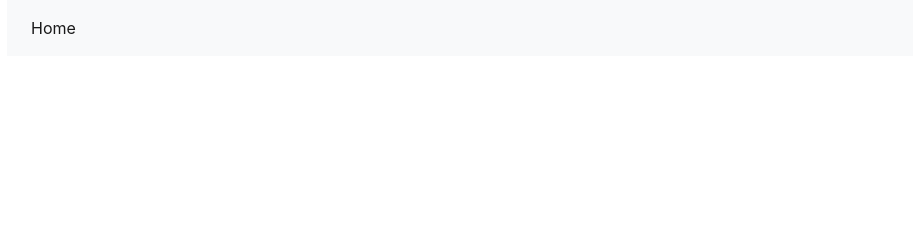
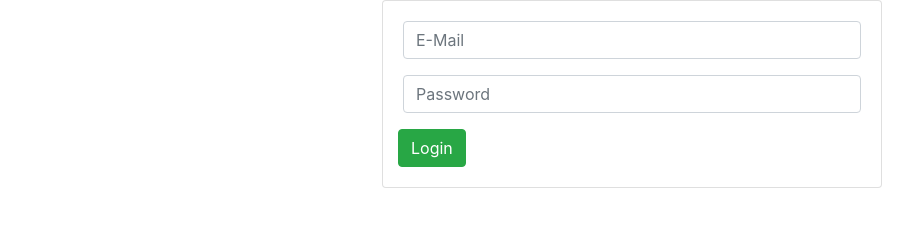
Before and after one commit to furkankoc18/PersonCRUD, a plain HTML site: page index.html at #!/login in a window 1280 px wide. Shown: the whole page, without its empty margins (8-921 px from the left). Drawn offline with Linux system fonts and the light colour scheme.

Commit message:
login page add

```diff
--- a/index.html
+++ b/index.html
@@ -14,7 +14,7 @@
   <script type="text/javascript" src="js/app.js"></script>
 
   <div class="container-fluid">
-    <ng-include src="'views/components/headermenu.html'"></ng-include>
+    <!--<ng-include src="'views/components/headermenu.html'"></ng-include>-->
       <ng-view></ng-view>
   </div>
 </body>
--- a/js/app.js
+++ b/js/app.js
@@ -10,10 +10,14 @@ function Person(name, surname, birthYear, country, city, password, isPasive) {
   this.isPasive = isPasive;
 }
 
-app.config(['$routeProvider', function ($routeProvider) {
+app.config(['$routeProvider', function($routeProvider) {
   $routeProvider
     .when('/home', {
-            templateUrl: 'views/homepage.html',
+      templateUrl: 'views/HomePage.html',
+      controller: 'AppController'
+    })
+      .when('/login', {
+      templateUrl: 'views/LoginPage.html',
       controller: 'AppController'
     })
     .otherwise({
@@ -21,13 +25,13 @@ app.config(['$routeProvider', function ($routeProvider) {
     })
 }]);
 
-app.controller('AppController', ['$scope', '$localStorage', '$sessionStorage', function ($scope, $localStorage, $sessionStorage) {
+app.controller('AppController', ['$scope', '$localStorage', '$sessionStorage', function($scope, $localStorage, $sessionStorage) {
 
   let cityList = $scope.cityList;
   $scope.personList = [];
   $scope.personList = $localStorage.personList;
-    $scope.countryList = [
-        {
+
+  $scope.countryList = [{
       'countryID': 1,
       'name': 'Türkiye'
     },
@@ -37,8 +41,7 @@ app.controller('AppController', ['$scope', '$localStorage', '$sessionStorage', f
     }
   ];
 
-    $scope.cityList = [
-        {
+  $scope.cityList = [{
       'cityID': 34,
       'countryID': 1,
       'name': 'İstanbul'
@@ -60,8 +63,7 @@ app.controller('AppController', ['$scope', '$localStorage', '$sessionStorage', f
     }
   ];
 
-    $scope.birthYearList = [
-        {
+  $scope.birthYearList = [{
       'birthYearID': 1,
       'birthYear': 1996
     },
@@ -79,22 +81,23 @@ app.controller('AppController', ['$scope', '$localStorage', '$sessionStorage', f
     }
   ];
 
-    $scope.init = function () {
+  $scope.init = function() {
     //init metod
+    console.log("init running");
   };
 
-    $scope.addPerson = function (person) {
+  $scope.addPerson = function(person) {
     person.isPasive = true;
     let personObj = new Person(person.name, person.surname, person.birthYear, person.country, person.city, person.password, person.isPasive);
     $scope.personList.push(personObj);
     $localStorage.personList = $scope.personList;
   };
 
-    $scope.removePerson = function (index) {
+  $scope.removePerson = function(index) {
     $scope.personList.splice(index, 1);
   };
 
-    $scope.changeCountry = function (countryID) {
+  $scope.changeCountry = function(countryID) {
     $scope.cityList = [];
     for (i = 0; i < cityList.length; i++) {
       if (cityList[i].countryID == countryID) {
@@ -103,7 +106,7 @@ app.controller('AppController', ['$scope', '$localStorage', '$sessionStorage', f
     }
   };
 
-    $scope.changeCountryEdit = function (countryName) {
+  $scope.changeCountryEdit = function(countryName) {
 
     $scope.cityListEdit = [];
     let id;
@@ -120,11 +123,11 @@ app.controller('AppController', ['$scope', '$localStorage', '$sessionStorage', f
   };
 
 
-    $scope.editPerson = function (personIndex) {
+  $scope.editPerson = function(personIndex) {
     $scope.personList[personIndex].isPasive = false;
   };
 
-    $scope.updatePerson = function (personIndex) {
+  $scope.updatePerson = function(personIndex) {
     $scope.personList[personIndex].isPasive = true;
   }
 }]);
--- /dev/null
+++ b/views/LoginPage.html
@@ -0,0 +1,24 @@
+<div class="container">
+    <div class="d-flex justify-content-center">
+        <div class="card" style="width: 500px;">
+            <div class="card-body">
+                <form ng-submit="loginPerson(login)">
+                    <div class="form-row">
+                        <div class="form-group col-md-12">
+                            <input type="email" class="form-control" ng-model="login.email" placeholder="E-Mail">
+                        </div>
+                    </div>
+                    <div class="form-row">
+                        <div class="form-group col-md-12">
+                            <input type="password" class="form-control" ng-model="login.password"
+                                   placeholder="Password">
+                        </div>
+                    </div>
+                    <div class="form-row">
+                        <button type="submit" class="btn btn-success">Login</button>
+                    </div>
+                </form>
+            </div>
+        </div>
+    </div>
+</div>
--- a/views/components/headermenu.html
+++ b/views/components/headermenu.html
@@ -7,5 +7,8 @@
     <div class="navbar-nav">
       <a class="nav-item nav-link active" href="#!home">Home</a>
     </div>
+    <div class="navbar-nav">
+      <a class="nav-item nav-link active" href="#!login">Logout</a>
+    </div>
   </div>
 </nav>
```
Lines whose indentation alone changed are shown as unchanged.
